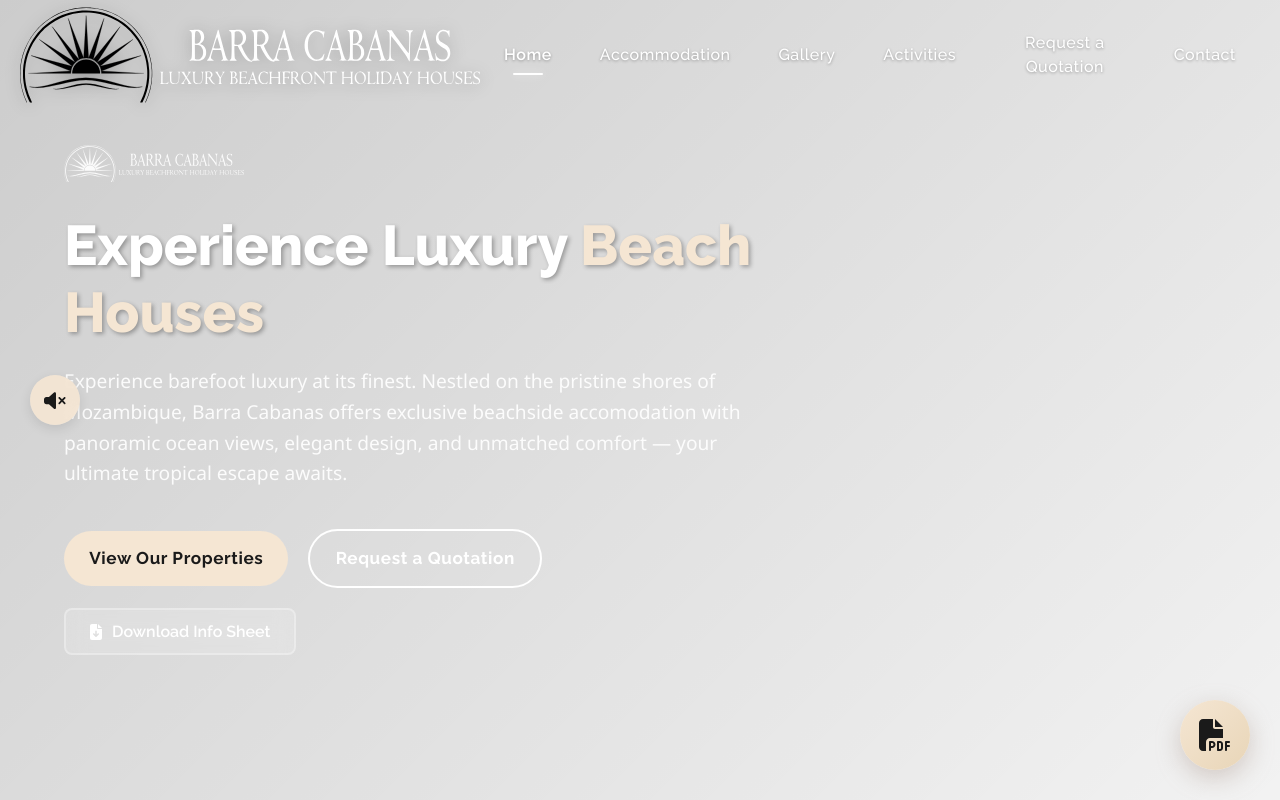
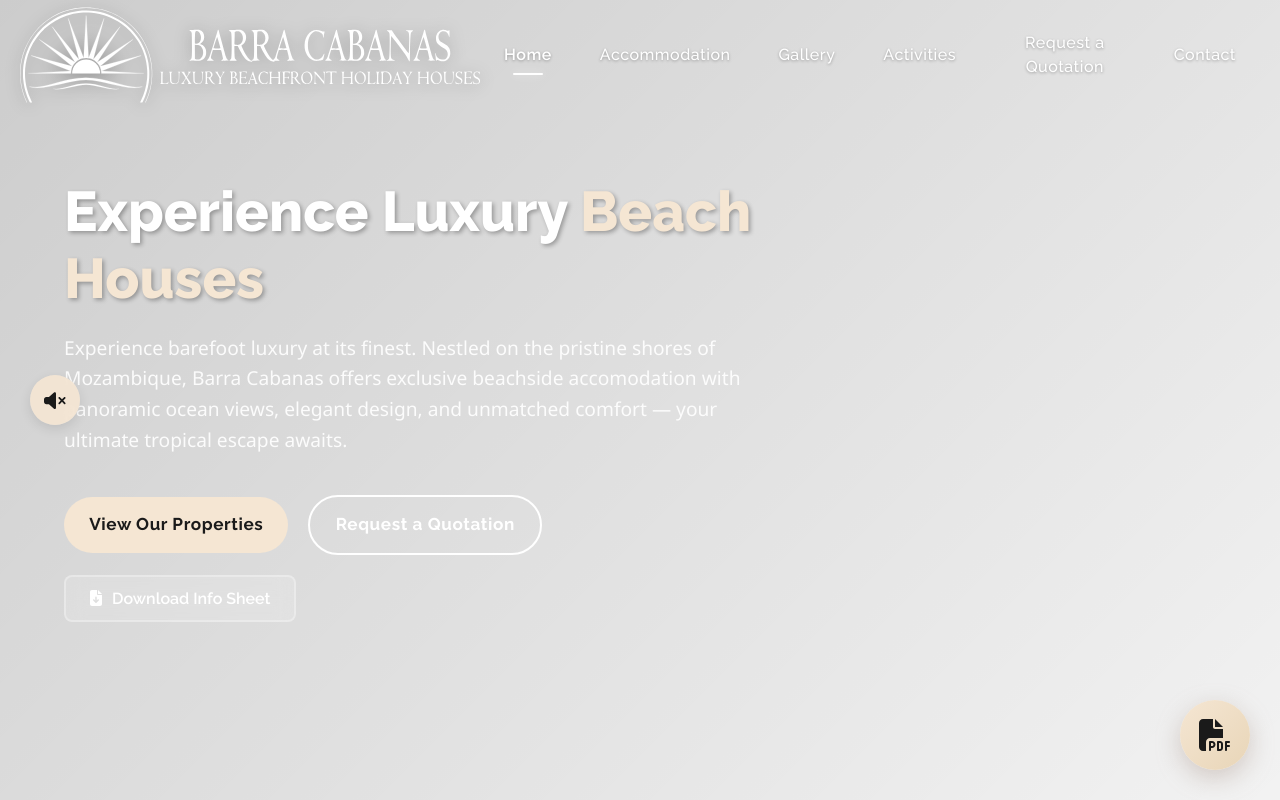
Before and after one commit to TheSuperior1989/barra_cabanas_website, a React (Vite) app: page / in a window 1280 px wide. Shown: the top 800 px of the page. Built offline with nearby package versions, Linux system fonts and the light colour scheme.

Commit message:
fix: Make navbar logo white via CSS filter; remove duplicate hero logo

```diff
--- a/src/components/home/Hero.css
+++ b/src/components/home/Hero.css
@@ -48,13 +48,6 @@
 
 .hero-text {
   max-width: 700px;
-}
-
-.hero-logo {
-  width: 180px;
-  margin-bottom: 24px;
-  filter: brightness(0) invert(1);
-  opacity: 0.92;
 }
 
 .hero-title {
--- a/src/components/home/Hero.jsx
+++ b/src/components/home/Hero.jsx
@@ -4,7 +4,6 @@
 import { FontAwesomeIcon } from '@fortawesome/react-fontawesome';
 import { faVolumeXmark, faVolumeHigh } from '@fortawesome/free-solid-svg-icons';
 import InfoSheetDownload from '../common/InfoSheetDownload';
-import barraCabanasLogo from '../../assets/images/Website LOGO in BLACK with text in WHITE.svg';
 import './Hero.css';
 
 const Hero = () => {
@@ -153,7 +152,6 @@
           transition={{ duration: 0.8 }}
           className="hero-text"
         >
-          <img src={barraCabanasLogo} alt="Barra Cabanas" className="hero-logo" />
           <h1 className="hero-title">
             Experience Luxury <span className="highlight beige">Beach Houses</span>
           </h1>
--- a/src/components/layout/Navbar.css
+++ b/src/components/layout/Navbar.css
@@ -42,15 +42,14 @@
   height: 100px;
   width: auto;
   transition: all 0.3s ease;
-  filter: drop-shadow(0 2px 8px rgba(0, 0, 0, 0.3));
-  /* Ensure crisp rendering for SVG */
+  filter: brightness(0) invert(1) drop-shadow(0 2px 8px rgba(0, 0, 0, 0.3));
   image-rendering: -webkit-optimize-contrast;
   image-rendering: crisp-edges;
 }
 
 .logo-image:hover {
   transform: scale(1.05);
-  filter: drop-shadow(0 4px 12px rgba(0, 0, 0, 0.4));
+  filter: brightness(0) invert(1) drop-shadow(0 4px 12px rgba(0, 0, 0, 0.4));
 }
 
 .logo-text {
```
